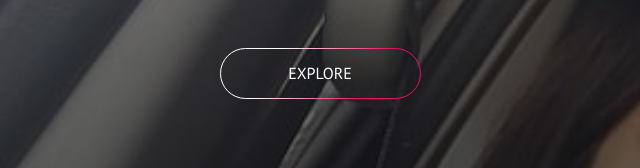
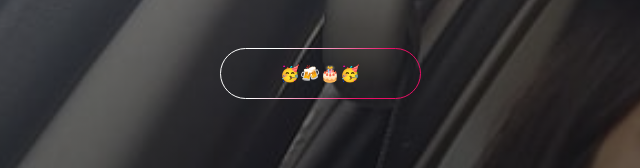
Before and after one commit to ShadowCBN/birthday-wish, a plain HTML site: page index.html in a window 1280 px wide. Shown: the part 915-1083 px from the top of the page, 320-960 px from the left. Drawn offline with Linux system fonts and the light colour scheme.

Commit message:
Update index.html

```diff
--- a/index.html
+++ b/index.html
@@ -47,7 +47,7 @@
             </defs>
             <rect id="Rounded_Rectangle_1" data-name="Rounded Rectangle 1" class="cls-1" x="0.5" y="0.5" width="200" height="50" rx="25" ry="25"/>
           </svg>
-        Explore</a> </div>
+        🥳🍻🎂🥳</a> </div>
       </div>
     </div>
   </div>
```
